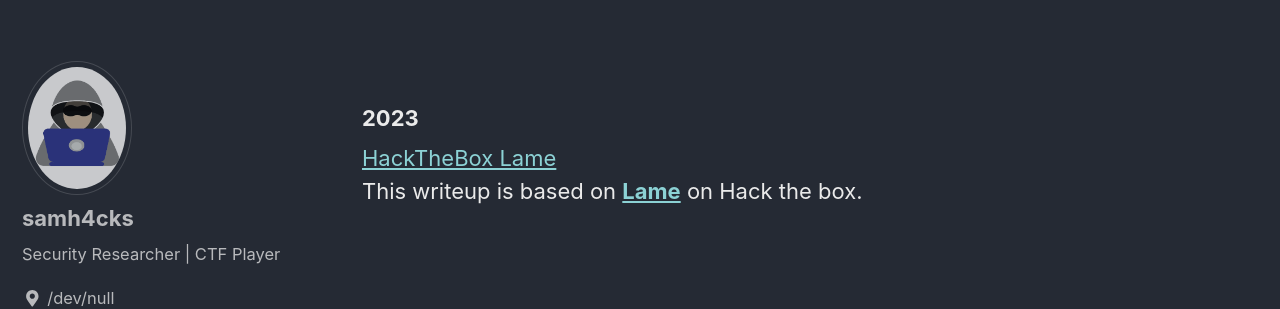
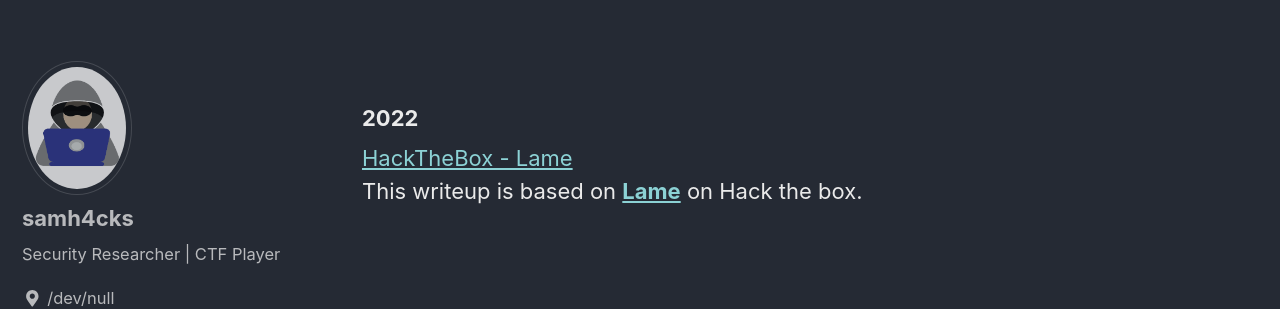
Before and after one commit to samh4cks/samh4cks.github.io, a Jekyll site: the page built from _pages/posts.md, in a window 1280 px wide and 900 px high. Shown: the part 307-616 px from the top of the window. Built offline with Jekyll 4.4.1, drawn with Linux system fonts in a browser that asks for light colours; cached includes are drawn as plain includes.

Commit message:
2022-11-20-lame.md

```diff
--- a/_posts/2023-01-16-lame.md
+++ b/_posts/2023-01-16-lame.md
@@ -1,7 +1,7 @@
 ---
 layout: single
-date: 2023-01-16
-title: "HackTheBox Lame"
+date: 2022-11-20
+title: "HackTheBox - Lame"
 author_profile: true
 header:
     overlay_image: /assets/images/htbwall.png
```
